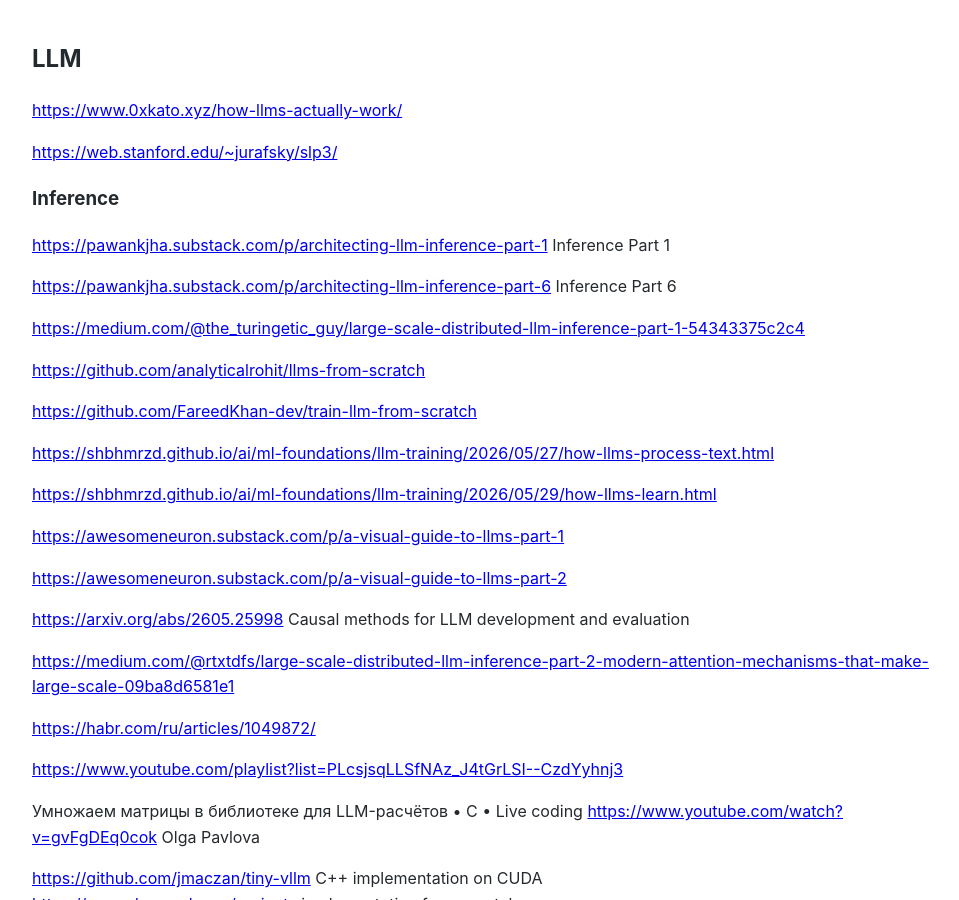
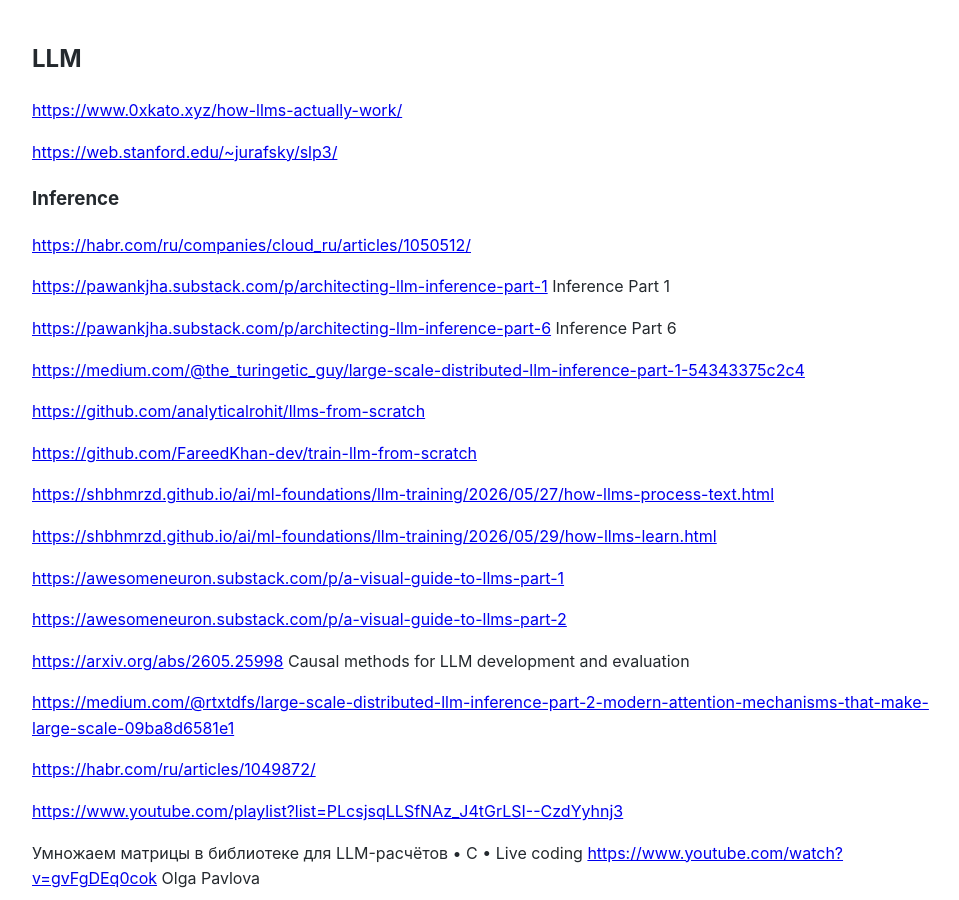
Before and after one commit to Michael-Lubinsky/michael-lubinsky.github.com, a Jekyll site: the page built from ml/llm.md, in a window 1280 px wide and 900 px high. Shown: the whole window, without its empty margins (158-1117 px from the left). Built offline with Jekyll 4.4.1, drawn with Linux system fonts in a browser that asks for light colours; our own code applies the rules of GitHub Pages for plain Markdown files.

Commit message:
Update llm.md

```diff
--- a/ml/llm.md
+++ b/ml/llm.md
@@ -5,6 +5,9 @@
 <https://web.stanford.edu/~jurafsky/slp3/>
 
 ### Inference
+
+<https://habr.com/ru/companies/cloud_ru/articles/1050512/>
+
 <https://pawankjha.substack.com/p/architecting-llm-inference-part-1> Inference Part 1
 
 <https://pawankjha.substack.com/p/architecting-llm-inference-part-6> Inference Part 6
```
